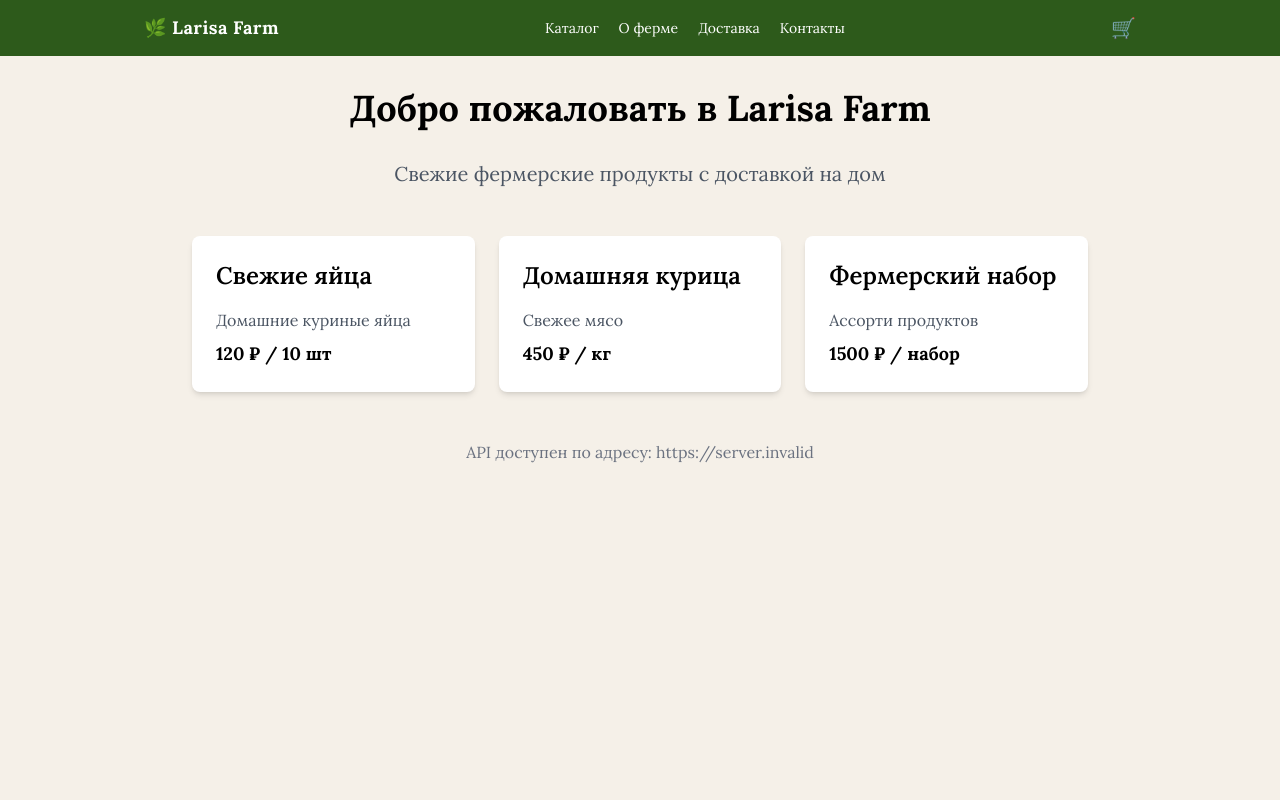
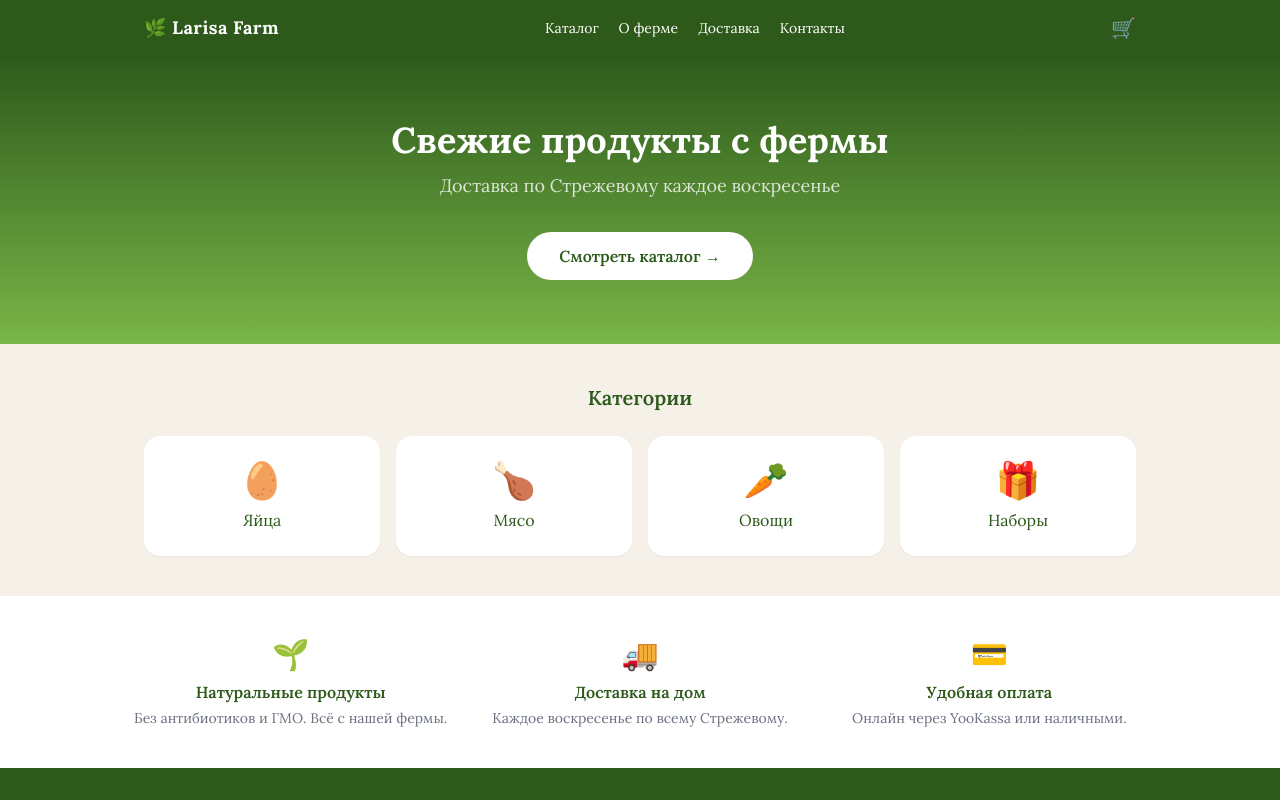
Before and after one commit to rnilyn02-glitch/larisa-farm, a Next.js app in the folder frontend/: page / in a window 1280 px wide. Shown: the top 800 px of the page. Built offline with nearby package versions, Linux system fonts and the light colour scheme; no server answers.

Commit message:
feat: landing page with hero and category grid

```diff
--- a/frontend/app/page.tsx
+++ b/frontend/app/page.tsx
@@ -1,40 +1,68 @@
-export default function Home() {
+import Link from 'next/link'
+
+const CATEGORIES = [
+  { slug: 'eggs',    label: 'Яйца',   emoji: '🥚' },
+  { slug: 'meat',    label: 'Мясо',   emoji: '🍗' },
+  { slug: 'veggies', label: 'Овощи',  emoji: '🥕' },
+  { slug: 'sets',    label: 'Наборы', emoji: '🎁' },
+]
+
+export default function HomePage() {
   return (
-    <main className="min-h-screen p-8">
-      <div className="max-w-4xl mx-auto">
-        <h1 className="text-4xl font-bold text-center mb-8">
-          Добро пожаловать в Larisa Farm
+    <div>
+      {/* Hero */}
+      <section className="bg-gradient-to-b from-farm-green to-farm-green-light text-white px-4 py-16 text-center">
+        <h1 className="text-3xl sm:text-4xl font-bold mb-3">
+          Свежие продукты с фермы
         </h1>
-        <p className="text-xl text-center text-gray-600 mb-12">
-          Свежие фермерские продукты с доставкой на дом
+        <p className="text-white/80 mb-8 text-lg">
+          Доставка по Стрежевому каждое воскресенье
         </p>
+        <Link
+          href="/catalog"
+          className="inline-block bg-white text-farm-green font-semibold px-8 py-3 rounded-full hover:bg-farm-cream transition-colors"
+        >
+          Смотреть каталог →
+        </Link>
+      </section>
 
-        <div className="grid grid-cols-1 md:grid-cols-3 gap-6">
-          <div className="bg-white rounded-lg shadow-md p-6">
-            <h2 className="text-2xl font-semibold mb-4">Свежие яйца</h2>
-            <p className="text-gray-600">Домашние куриные яйца</p>
-            <p className="text-lg font-bold mt-2">120 ₽ / 10 шт</p>
+      {/* Categories */}
+      <section className="max-w-5xl mx-auto px-4 py-10">
+        <h2 className="text-xl font-semibold text-farm-green mb-6 text-center">Категории</h2>
+        <div className="grid grid-cols-2 sm:grid-cols-4 gap-4">
+          {CATEGORIES.map((cat) => (
+            <Link
+              key={cat.slug}
+              href={`/catalog?category=${cat.slug}`}
+              className="bg-white rounded-2xl p-6 flex flex-col items-center gap-2 shadow-sm hover:shadow-md transition-shadow"
+            >
+              <span className="text-4xl">{cat.emoji}</span>
+              <span className="text-farm-green font-medium">{cat.label}</span>
+            </Link>
+          ))}
+        </div>
+      </section>
+
+      {/* Why us */}
+      <section className="bg-white py-10 px-4">
+        <div className="max-w-5xl mx-auto grid grid-cols-1 sm:grid-cols-3 gap-6 text-center">
+          <div>
+            <div className="text-3xl mb-2">🌱</div>
+            <h3 className="font-semibold text-farm-green mb-1">Натуральные продукты</h3>
+            <p className="text-gray-500 text-sm">Без антибиотиков и ГМО. Всё с нашей фермы.</p>
           </div>
-
-          <div className="bg-white rounded-lg shadow-md p-6">
-            <h2 className="text-2xl font-semibold mb-4">Домашняя курица</h2>
-            <p className="text-gray-600">Свежее мясо</p>
-            <p className="text-lg font-bold mt-2">450 ₽ / кг</p>
+          <div>
+            <div className="text-3xl mb-2">🚚</div>
+            <h3 className="font-semibold text-farm-green mb-1">Доставка на дом</h3>
+            <p className="text-gray-500 text-sm">Каждое воскресенье по всему Стрежевому.</p>
           </div>
-
-          <div className="bg-white rounded-lg shadow-md p-6">
-            <h2 className="text-2xl font-semibold mb-4">Фермерский набор</h2>
-            <p className="text-gray-600">Ассорти продуктов</p>
-            <p className="text-lg font-bold mt-2">1500 ₽ / набор</p>
+          <div>
+            <div className="text-3xl mb-2">💳</div>
+            <h3 className="font-semibold text-farm-green mb-1">Удобная оплата</h3>
+            <p className="text-gray-500 text-sm">Онлайн через YooKassa или наличными.</p>
           </div>
         </div>
-
-        <div className="text-center mt-12">
-          <p className="text-gray-500">
-            API доступен по адресу: {process.env.NEXT_PUBLIC_API_URL || 'https://api.ramirezi1.online'}
-          </p>
-        </div>
-      </div>
-    </main>
+      </section>
+    </div>
   )
 }
```
